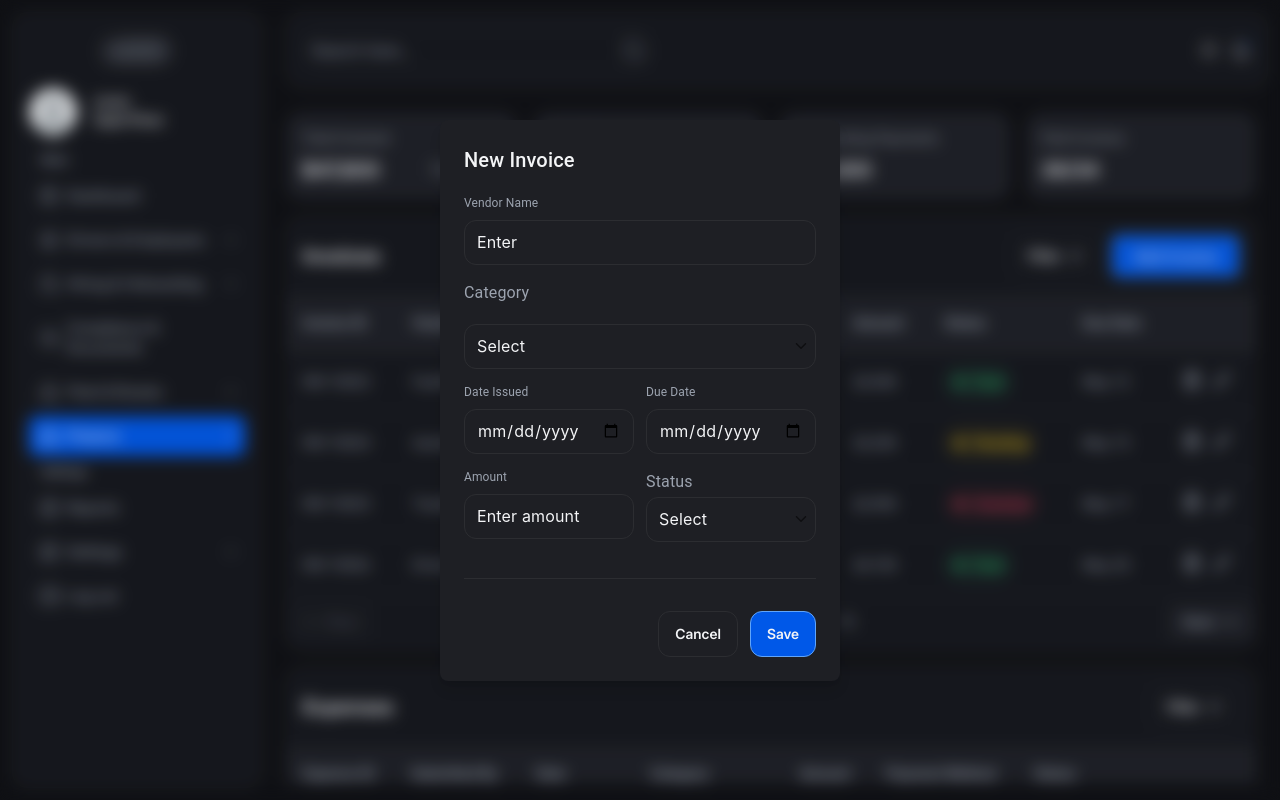
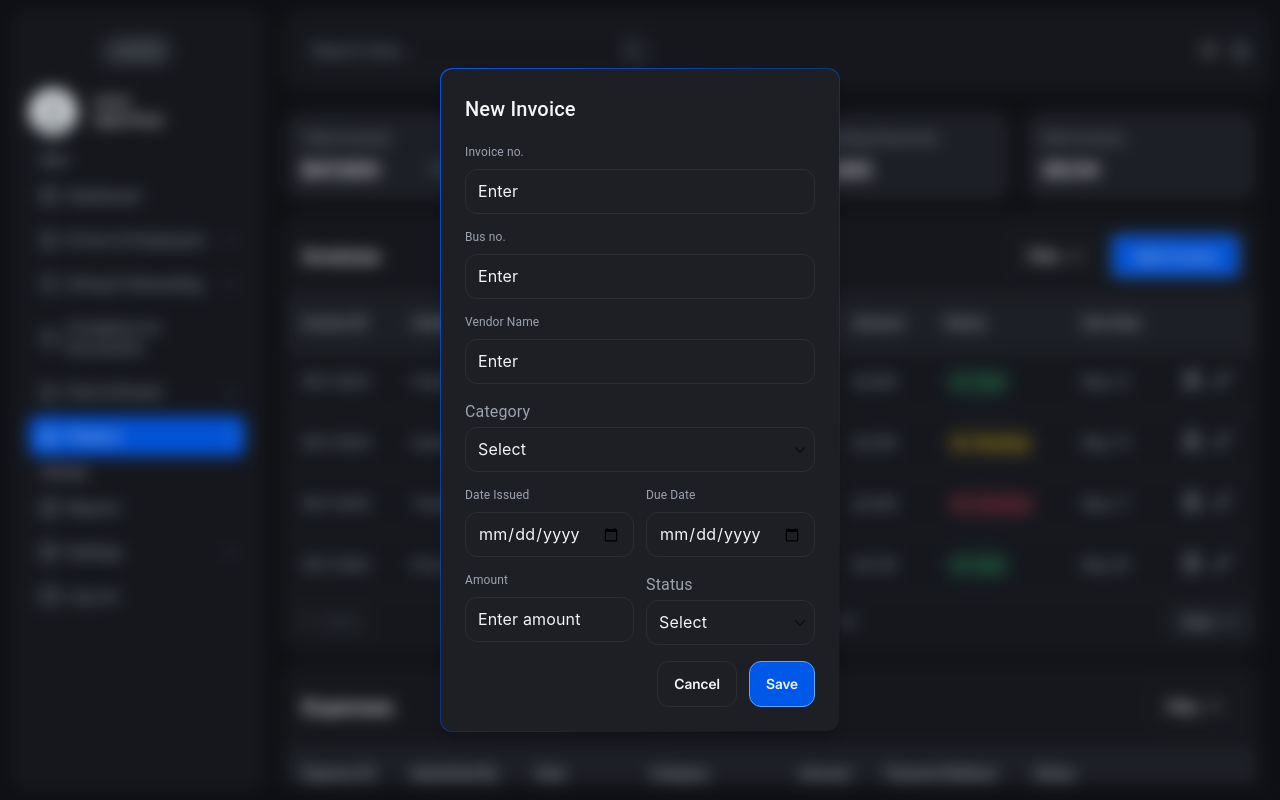
Before and after one commit to Fabulous-Technology-Solutions/FleetReact, a React (Vite) app: page /invoices-and-expenses in a window 1280 px wide. Both pictures are taken after a click on the button "Add Invoice". Built offline with nearby package versions, Linux system fonts and the light colour scheme; a web font is replaced by a local one.

Commit message:
all chaanges complete

```diff
--- a/src/App.css
+++ b/src/App.css
@@ -181,3 +181,9 @@ button {
 .test{
     border: 2px solid red !important;
 }
+.gradient-border {
+  border: 1px solid;
+  border-radius: 0.75rem;
+  border-image-source: linear-gradient(139.78deg, #0058E8 19.24%, rgba(0, 49, 130, 0) 100%);
+  border-image-slice: 1;
+}
--- a/src/components/modals/CompanyModal.jsx
+++ b/src/components/modals/CompanyModal.jsx
@@ -22,16 +22,16 @@ const CompanyModal = ({ show, onHide, modalMode = "add", data }) => {
       className="fixed inset-0 bg-gray-800/10 backdrop-blur-sm flex items-center justify-center z-1100"
       onClick={onHide}
     >
+      <div class="relative p-[1px] w-full max-w-[400px] min-w-[300px] rounded-[12px] bg-gradient-to-br from-[#0058E8] to-[#00318200]">
         <div
-        className="bg-[var(--bgcardcontainer)] c-primary rounded-lg shadow-lg p-6 w-full max-w-[400px] min-w-[300px]"
+          className="bg-[var(--bgcardcontainer)] rounded-[12px] c-primarys shadow-lg p-6 "
           onClick={(e) => e.stopPropagation()}
         >
-        <Typography variant="h6" component="h2">
+          <Typography variant="h6" component="h2" className="c-primary">
             {modalMode === "add" ? "Add New Company" : "Edit Company"}
           </Typography>
 
           <Box className="flex flex-col gap-4 mt-5 ">
-
             <FormControl fullWidth variant="standard">
               <InputLabel
                 shrink
@@ -103,6 +103,7 @@ const CompanyModal = ({ show, onHide, modalMode = "add", data }) => {
           </Box>
         </div>
       </div>
+    </div>
   );
 };
 
--- a/src/components/modals/InterviewDetails.jsx
+++ b/src/components/modals/InterviewDetails.jsx
@@ -4,18 +4,19 @@ import { FaRegFileAlt, FaLink } from "react-icons/fa";
 
 const InterviewDetails = ({ show, onHide }) => {
   if (!show) return null;
-  const [showTranscript, setShowTranscript] = useState(false)
+  const [showTranscript, setShowTranscript] = useState(false);
 
   return (
     <div
       className="fixed inset-0 bg-gray-800/10 backdrop-blur-sm flex items-center justify-center z-1100"
       onClick={onHide}
     >
+      <div class="relative p-[1px] w-full max-w-[400px] min-w-[300px] rounded-[12px] bg-gradient-to-br from-[#0058E8] to-[#00318200]">
         <div
-        className="bg-[#1F1F24] text-white rounded-lg shadow-lg p-6 w-full max-w-[520px] min-w-[320px]"
+          className="bg-[var(--bgcardcontainer)] rounded-[12px] c-primarys shadow-lg p-6 "
           onClick={(e) => e.stopPropagation()}
         >
-        <Typography variant="h6" component="h2" className="text-white">
+          <Typography variant="h6" component="h2" className="c-primary">
             Interview Details
           </Typography>
 
@@ -44,26 +45,32 @@ const InterviewDetails = ({ show, onHide }) => {
 
             <div className="col-span-2">
               <div className="c-secondary mb-3">Interview Transcription</div>
-            <div className="c-primary flex items-center gap-2 text-blue-400 text-sm font-medium cursor-pointer" onClick={() => setShowTranscript(!showTranscript)}>
-              {showTranscript ? "Hide Transcription" : "View Transcription"} <FaLink />
+              <div
+                className="c-primary flex items-center gap-2 text-blue-400 text-sm font-medium cursor-pointer"
+                onClick={() => setShowTranscript(!showTranscript)}
+              >
+                {showTranscript ? "Hide Transcription" : "View Transcription"}{" "}
+                <FaLink />
               </div>
-            {showTranscript && <div className="mt-3">
-
+              {showTranscript && (
+                <div className="mt-3">
                   {Array(5)
                     .fill(0)
                     .map((e, i) => (
                       <div key={i}>
                         <h6 className="font-semibold">
-                    Lorem ipsum dolor sit amet, consectetur adipiscing elit.
+                          Lorem ipsum dolor sit amet, consectetur adipiscing
+                          elit.
                         </h6>
                         <small>
-                    Aenean quis lobortis ex, ac pulvinar sapien. Cras in neque
-                    ac dolor auctor mattis. Mauris et est aliquam, suscipit
-                    lacus quis, viverra sapien.
+                          Aenean quis lobortis ex, ac pulvinar sapien. Cras in
+                          neque ac dolor auctor mattis. Mauris et est aliquam,
+                          suscipit lacus quis, viverra sapien.
                         </small>
                       </div>
                     ))}
-              </div>}
+                </div>
+              )}
             </div>
           </Box>
 
@@ -85,6 +92,7 @@ const InterviewDetails = ({ show, onHide }) => {
           </Box>
         </div>
       </div>
+    </div>
   );
 };
 
--- a/src/components/modals/JobPost.jsx
+++ b/src/components/modals/JobPost.jsx
@@ -23,11 +23,12 @@ const MemberModal = ({ show, onHide, modalMode = "add", data }) => {
       className="fixed inset-0 bg-gray-800/10 backdrop-blur-sm flex items-center justify-center z-1100"
       onClick={onHide}
     >
+      <div class="relative p-[1px] w-full max-w-[400px] min-w-[300px] rounded-[12px] bg-gradient-to-br from-[#0058E8] to-[#00318200]">
         <div
-        className="bg-[var(--bgcardcontainer)] c-primary rounded-lg shadow-lg p-6 w-full max-w-[400px] min-w-[300px]"
+          className="bg-[var(--bgcardcontainer)] rounded-[12px] c-primarys shadow-lg p-6 "
           onClick={(e) => e.stopPropagation()}
         >
-        <Typography variant="h6" component="h2">
+          <Typography variant="h6" component="h2" className="c-primary">
             {modalMode === "add" ? "New Job Post" : "Edit Job Post"}
           </Typography>
 
@@ -78,8 +79,9 @@ const MemberModal = ({ show, onHide, modalMode = "add", data }) => {
               fullWidth
               displayEmpty // <-- This line is key
             >
-
-            <MenuItem value="10" selected>Hourly</MenuItem>
+              <MenuItem value="10" selected>
+                Hourly
+              </MenuItem>
               <MenuItem value="20">Daily</MenuItem>
             </Select>
             <FormControl fullWidth variant="standard">
@@ -136,6 +138,7 @@ const MemberModal = ({ show, onHide, modalMode = "add", data }) => {
           </Box>
         </div>
       </div>
+    </div>
   );
 };
 
--- a/src/components/modals/MemberModal.jsx
+++ b/src/components/modals/MemberModal.jsx
@@ -23,11 +23,12 @@ const MemberModal = ({ show, onHide, modalMode = "add", data }) => {
       className="fixed inset-0 bg-gray-800/10 backdrop-blur-sm flex items-center justify-center z-1100"
       onClick={onHide}
     >
-      <div
-        className="bg-[var(--bgcardcontainer)] c-primary rounded-lg shadow-lg p-6 w-full max-w-[400px] min-w-[300px]"
-        onClick={(e) => e.stopPropagation()}
-      >
-        <Typography variant="h6" component="h2">
+      <div class="relative p-[1px] w-full max-w-[400px] min-w-[300px] rounded-[12px] bg-gradient-to-br from-[#0058E8] to-[#00318200]">
+        <div
+          className="bg-[var(--bgcardcontainer)] rounded-[12px] c-primarys shadow-lg p-6 "
+          onClick={(e) => e.stopPropagation()}
+        >
+        <Typography variant="h6" component="h2" className="c-primary">
           {modalMode === "add" ? "New Member" : "Edit Member"}
         </Typography>
 
@@ -104,6 +105,7 @@ const MemberModal = ({ show, onHide, modalMode = "add", data }) => {
           </Box>
         </Box>
       </div>
+      </div>
     </div>
   );
 };
--- a/src/components/modals/NewCostomerModal.jsx
+++ b/src/components/modals/NewCostomerModal.jsx
@@ -20,11 +20,12 @@ const NewCostomerModal = ({ show, onHide, modalMode = "add", data }) => {
       className="fixed inset-0 bg-gray-800/10 backdrop-blur-sm flex items-center justify-center z-1100"
       onClick={onHide}
     >
+      <div class="relative p-[1px] w-full max-w-[400px] min-w-[300px] rounded-[12px] bg-gradient-to-br from-[#0058E8] to-[#00318200]">
         <div
-        className="bg-[var(--bgcardcontainer)] c-primary rounded-lg shadow-lg p-6 w-full max-w-[400px] min-w-[300px]"
+          className="bg-[var(--bgcardcontainer)] rounded-[12px] c-primarys shadow-lg p-6 "
           onClick={(e) => e.stopPropagation()}
         >
-        <Typography variant="h6" component="h2">
+          <Typography variant="h6" component="h2" className="c-primary">
             {modalMode === "add" ? "New Customer" : "Edit Customer"}
           </Typography>
 
@@ -113,6 +114,7 @@ const NewCostomerModal = ({ show, onHide, modalMode = "add", data }) => {
           </Box>
         </div>
       </div>
+    </div>
   );
 };
 
--- a/src/components/modals/NewInvoiceModal.jsx
+++ b/src/components/modals/NewInvoiceModal.jsx
@@ -23,15 +23,38 @@ const NewInvoiceModal = ({ show, onHide, modalMode = "add", data }) => {
       className="fixed inset-0 bg-gray-800/10 backdrop-blur-sm flex items-center justify-center z-1100"
       onClick={onHide}
     >
+      <div class="relative p-[1px] w-full max-w-[400px] min-w-[300px] rounded-[12px] bg-gradient-to-br from-[#0058E8] to-[#00318200]">
         <div
-        className="bg-[var(--bgcardcontainer)] c-primary rounded-lg shadow-lg p-6 w-full max-w-[400px] min-w-[300px]"
+          className="bg-[var(--bgcardcontainer)] rounded-[12px] c-primarys shadow-lg p-6 "
           onClick={(e) => e.stopPropagation()}
         >
-        <Typography variant="h6" component="h2">
+          <Typography variant="h6" component="h2" className="c-primary">
             {modalMode === "add" ? "New Invoice" : "Edit Invoice"}
           </Typography>
           {/* <CustomSelect /> */}
-        <Box className="flex flex-col gap-4 mt-5 ">
+          <Box className="flex flex-col gap-4 mt-5 max-h-[calc(100vh-300px)] overflow-y-auto">
+            <FormControl fullWidth variant="standard">
+              <InputLabel shrink htmlFor="role" className="text-sm c-secondary">
+                Invoice no.
+              </InputLabel>
+              <BootstrapInput
+                placeholder="Enter"
+                type="text"
+                id="role"
+                defaultValue={data?.role || ""}
+              />
+            </FormControl>
+            <FormControl fullWidth variant="standard">
+              <InputLabel shrink htmlFor="role" className="text-sm c-secondary">
+                Bus no.
+              </InputLabel>
+              <BootstrapInput
+                placeholder="Enter"
+                type="text"
+                id="role"
+                defaultValue={data?.role || ""}
+              />
+            </FormControl>
             <FormControl fullWidth variant="standard">
               <InputLabel shrink htmlFor="role" className="text-sm c-secondary">
                 Vendor Name
@@ -43,9 +66,10 @@ const NewInvoiceModal = ({ show, onHide, modalMode = "add", data }) => {
                 defaultValue={data?.role || ""}
               />
             </FormControl>
+            <div className="w-full">
               <InputLabel
                 htmlFor="custom-select"
-            className="text-[8px] text-white mb-1 block c-secondary"
+                className="text-sm text-white mb-1 block c-secondary"
               >
                 Category
               </InputLabel>
@@ -64,6 +88,7 @@ const NewInvoiceModal = ({ show, onHide, modalMode = "add", data }) => {
                 <MenuItem value="10">Ten</MenuItem>
                 <MenuItem value="20">Twenty</MenuItem>
               </Select>
+            </div>
             <Box className="flex gap-3 w-full">
               <FormControl fullWidth variant="standard">
                 <InputLabel
@@ -116,7 +141,7 @@ const NewInvoiceModal = ({ show, onHide, modalMode = "add", data }) => {
               <div className="w-full">
                 <InputLabel
                   htmlFor="custom-select"
-                className="text-[8px] text-white mb-1 block c-secondary"
+                  className="text-sm text-white mb-1 block c-secondary"
                 >
                   Status
                 </InputLabel>
@@ -137,8 +162,24 @@ const NewInvoiceModal = ({ show, onHide, modalMode = "add", data }) => {
                 </Select>
               </div>
             </Box>
+            <FormControl fullWidth variant="standard">
+              <InputLabel
+                shrink
+                htmlFor="role"
+                className="text-sm c-primary block"
+              >
+                Picture
+              </InputLabel>
+              <small className="c-secondary my-5">
+                Take a picture, ai scan it itemize it links
+              </small>
+              <button className="text-sm font-semibold bg-navlink border border-[var(--catblue)] c-inverted py-3 px-4 rounded-[12px]">
+                Take a Pictue
+              </button>
+            </FormControl>
 
             <hr className="w-full border-t border-[var(--borderColor)] mt-5" />
+          </Box>
           <Box className="flex gap-3 mt-4 justify-end">
             <button
               className="text-sm font-semibold c-primary bg-[var(--bgcardcontainer)] border border-[var(--borderColor)] c-inverted py-3 px-4 rounded-[12px]"
@@ -153,7 +194,7 @@ const NewInvoiceModal = ({ show, onHide, modalMode = "add", data }) => {
               Save
             </button>
           </Box>
-        </Box>
+        </div>
       </div>
     </div>
   );
--- a/src/components/modals/NewMaintenanceModal.jsx
+++ b/src/components/modals/NewMaintenanceModal.jsx
@@ -24,12 +24,15 @@ const NewMaintenanceModal = ({ show, onHide, modalMode = "add", data }) => {
       className="fixed inset-0 bg-gray-800/10 backdrop-blur-sm flex items-center justify-center z-1100"
       onClick={onHide}
     >
+      <div class="relative p-[1px] w-full max-w-[400px] min-w-[300px] rounded-[12px] bg-gradient-to-br from-[#0058E8] to-[#00318200]">
         <div
-        className="bg-[var(--bgcardcontainer)] c-primary rounded-lg shadow-lg p-6 w-full max-w-[400px] min-w-[300px]"
+          className="bg-[var(--bgcardcontainer)] rounded-[12px] c-primarys shadow-lg p-6 "
           onClick={(e) => e.stopPropagation()}
         >
-        <Typography variant="h6" component="h2">
-          {modalMode === "add" ? "New Maintenance Log" : "Edit Maintenance Log"}
+          <Typography variant="h6" component="h2" className="c-primary">
+            {modalMode === "add"
+              ? "New Maintenance Log"
+              : "Edit Maintenance Log"}
           </Typography>
 
           <Box className="flex flex-col gap-4 mt-5 ">
@@ -156,6 +159,7 @@ const NewMaintenanceModal = ({ show, onHide, modalMode = "add", data }) => {
           </Box>
         </div>
       </div>
+    </div>
   );
 };
 
--- a/src/components/modals/NewPayRollModal.jsx
+++ b/src/components/modals/NewPayRollModal.jsx
@@ -22,11 +22,12 @@ const NewPayRollModal = ({ show, onHide, modalMode = "add", data }) => {
       className="fixed inset-0 bg-gray-800/10 backdrop-blur-sm flex items-center justify-center z-1100"
       onClick={onHide}
     >
+      <div class="relative p-[1px] w-full max-w-[400px] min-w-[300px] rounded-[12px] bg-gradient-to-br from-[#0058E8] to-[#00318200]">
         <div
-        className="bg-[var(--bgcardcontainer)] c-primary rounded-lg shadow-lg p-6 w-full max-w-[400px] min-w-[300px]"
+          className="bg-[var(--bgcardcontainer)] rounded-[12px] c-primarys shadow-lg p-6 "
           onClick={(e) => e.stopPropagation()}
         >
-        <Typography variant="h6" component="h2">
+          <Typography variant="h6" component="h2" className="c-primary">
             {modalMode === "add" ? "New Payroll Entry" : "Edit Payroll Entry"}
           </Typography>
 
@@ -94,12 +95,14 @@ const NewPayRollModal = ({ show, onHide, modalMode = "add", data }) => {
           </Box>
           <hr className="w-full border-t border-[var(--borderColor)] mt-5" />
           <Box className="flex gap-3 mt-4 justify-end">
-          <button className="text-sm font-semibold c-primary bg-[var(--bgcardcontainer)] border border-[var(--borderColor)] c-inverted py-3 px-4 rounded-[12px]"
+            <button
+              className="text-sm font-semibold c-primary bg-[var(--bgcardcontainer)] border border-[var(--borderColor)] c-inverted py-3 px-4 rounded-[12px]"
               onClick={() => onHide()}
             >
               Cancel
             </button>
-          <button className="text-sm font-semibold bg-navlink border border-[var(--catblue)] c-inverted py-3 px-4 rounded-[12px]"
+            <button
+              className="text-sm font-semibold bg-navlink border border-[var(--catblue)] c-inverted py-3 px-4 rounded-[12px]"
               onClick={() => onHide()}
             >
               Save
@@ -107,6 +110,7 @@ const NewPayRollModal = ({ show, onHide, modalMode = "add", data }) => {
           </Box>
         </div>
       </div>
+    </div>
   );
 };
 
```
Also changed, not shown: src/components/modals/NewRouteModal.jsx (+85 -24 lines). Lines whose indentation alone changed are shown as unchanged.
